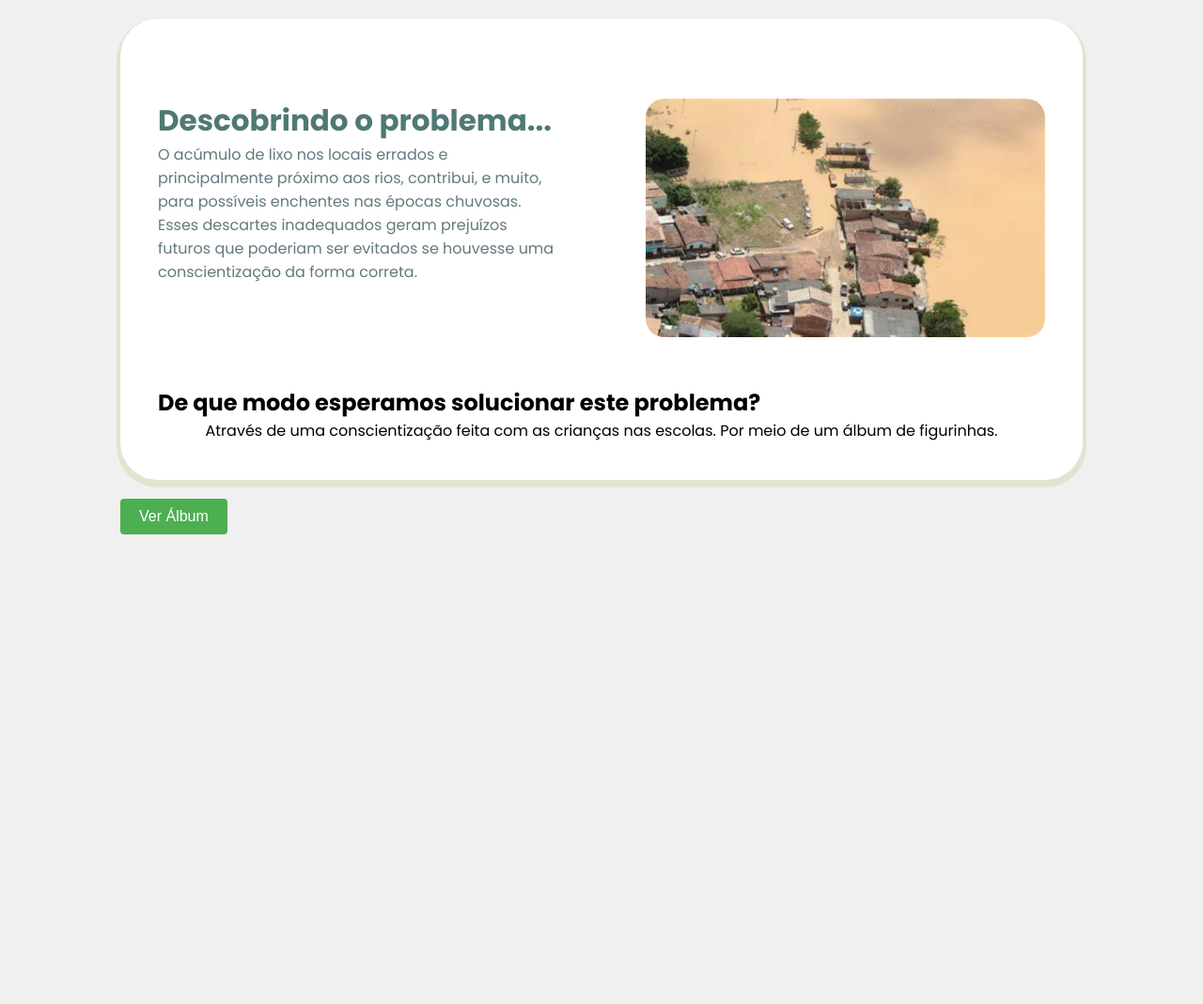
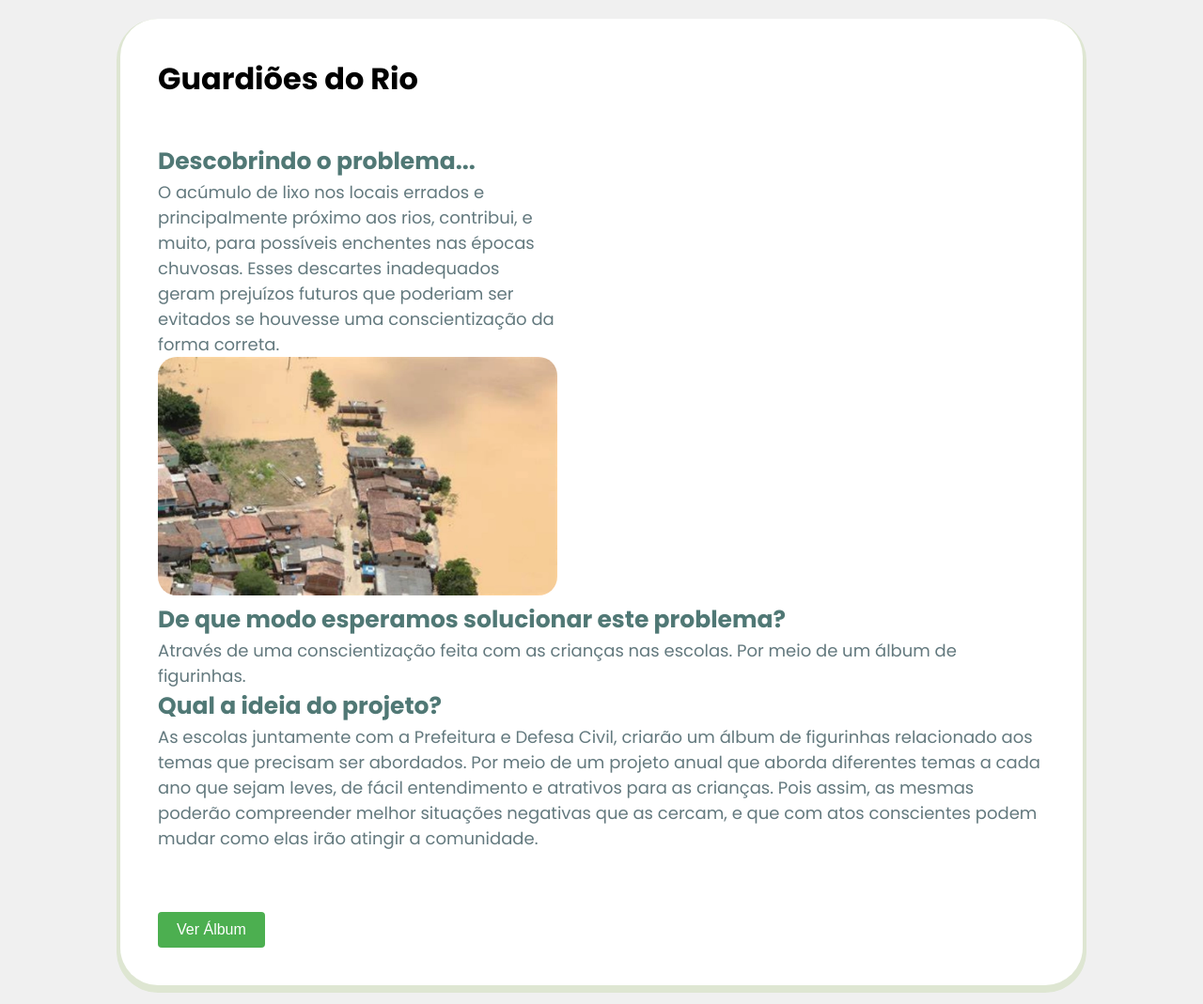
Before and after one commit to PauloWarmling/Guardioes-do-rio, a PHP site: page / in a window 1280 px wide. Shown: the whole page at 94% size. Before the commit the page ends 569 px from the top, so only its background shows below. Run offline with PHP 8.4, Linux system fonts and the light colour scheme.

Commit message:
wip2 21/11

```diff
--- a/assets/css/index.css
+++ b/assets/css/index.css
@@ -3,9 +3,17 @@
     padding: 0;
     box-sizing: border-box;
 }
+p {
+    color: #63797e;
+    font-size: 18px;
+}
+
+h2 {
+    color: #507875;
+    font-size: 25px;
+}
 
 body {
-    font-family: Arial, sans-serif;
     margin: 0;
     padding: 20px;
     background-color: #f0f0f0;
@@ -40,8 +48,16 @@ main section {
 }
 
 main .intro {
+    width: 100%;
+}
 
+.intro h1 {
+    margin: 0 auto;
+    width: fit-content;
+    font-size: 30px;
 }
+
+main
 
 main .left-right-container {
     display: flex;
@@ -53,14 +69,6 @@ main .left-right-container {
     width: 45%;
 }
 
-.left p {
-    color: #63797e;
-}
-.left h2 {
-    color: #507875;
-    font-size: 31px;
-}
-
 .left-right-container .right {
     width: 45%;
 }
@@ -69,48 +77,10 @@ main .left-right-container {
     width: 100%;
 
     height: auto;
-    fit-content: contain;
+    object-fit: contain;
     border-radius: 20px;
 }
 
-.content p {
-    text-align: center;
-}
-
-.album-container {
-    text-align: center;
-    width: 80%;
-    max-width: 600px;
-    margin: auto;
-}
-
-h1 {
-    margin-bottom: 20px;
-}
-
-.figurinhas {
-    display: grid;
-    grid-template-columns: repeat(3, 1fr);
-    gap: 10px;
-}
-
-.figurinha {
-    width: 100px;
-    height: 100px;
-    background-color: #ddd;
-    display: flex;
-    align-items: center;
-    justify-content: center;
-    color: #555;
-    font-weight: bold;
-    cursor: pointer;
-    border: 2px solid #333;
-}
-
-.figurinha.revelada {
-    background-color: #4caf50;
-    color: #fff;
-}
 
 .callToAction h1 {
     color: #4CAF50;
@@ -132,3 +102,13 @@ h1 {
 .callToAction button:hover {
     background-color: #45a049;
 }
+
+@media (max-width: 768px) {
+    main .left-right-container {
+        row-gap: 30px;
+        justify-content: center;
+    }
+    .left-right-container .left, .left-right-container .right {
+        width: 100%;
+    }
+}
--- a/assets/js/index.js
+++ b/assets/js/index.js
@@ -9,5 +9,4 @@ document.addEventListener('DOMContentLoaded', function () {
             alert(`Figurinha ${numero} já foi desbloqueada!`);
         }
     }
-
 });
--- a/home.php
+++ b/home.php
@@ -4,7 +4,7 @@
     <meta charset="UTF-8">
     <meta name="viewport" content="width=device-width, initial-scale=1.0">
     <meta name="description" content="Quiz de Meio Ambiente">
-    <link rel="stylesheet" href="style.css">
+    <link rel="stylesheet" href="assets/css/home.css">
     <link rel="icon" href="assets/images/favicon.png" type="image/x-icon">
     <title>Álbum - Guardiões do Rio</title>
 
--- a/index.php
+++ b/index.php
@@ -15,11 +15,10 @@
 <body>
     <div class="container">
         <main>
-            <section class='intro'>
+            <h1>Guardiões do Rio</h1>
 
-            </section>
-
-            <section class="left-right-container">
+            <section class='content intro'>
+                <div class="left-right-container">
                     <div class="left">
                         <h2>Descobrindo o problema...</h2>
                         <p>O acúmulo de lixo nos locais errados e principalmente próximo aos rios, contribui, e muito, para possíveis enchentes nas épocas chuvosas. Esses descartes inadequados geram prejuízos futuros que poderiam ser evitados se houvesse uma conscientização da forma correta.</p>
@@ -27,19 +26,30 @@
                     <div class="right">
                         <img src="./assets/images/img.webp" alt="Imagem Poluição no rio">
                     </div>
+                </div>
+                <div class="bloco-2">
+                    <h2>De que modo esperamos solucionar este problema?</h2>
+                    <p>Através de uma conscientização feita com as crianças nas escolas. Por meio de um álbum de figurinhas.</p>
+                </div>
+
+                <div class="bloco-3">
+                    <h2>Qual a ideia do projeto?</h2>
+                    <p>As escolas juntamente com a Prefeitura e Defesa Civil, criarão um álbum de figurinhas relacionado aos temas que precisam ser abordados.
+                    Por meio de um projeto anual que aborda diferentes temas a cada ano que sejam leves, de fácil entendimento e atrativos para as crianças.
+                    Pois assim, as mesmas poderão compreender melhor situações negativas que as cercam, e que com atos conscientes podem mudar como elas irão atingir a comunidade.</p>
+                </div>
+
             </section>
 
-            <section class="content">
-                <h2>De que modo esperamos solucionar este problema?</h2>
-                <p>Através de uma conscientização feita com as crianças nas escolas. Por meio de um álbum de figurinhas.</p>
-            </section>
-        </main>
-    </div>
 
-    <div class="container">
+
+
             <div class="callToAction">
                 <button onclick="location.href='home.php'">Ver Álbum</button>
             </div>
+        </main>
+
     </div>
+
 </body>
 </html>
```
Also changed, not shown: assets/css/home.css (+30 -0 lines). Lines whose indentation alone changed are shown as unchanged.
